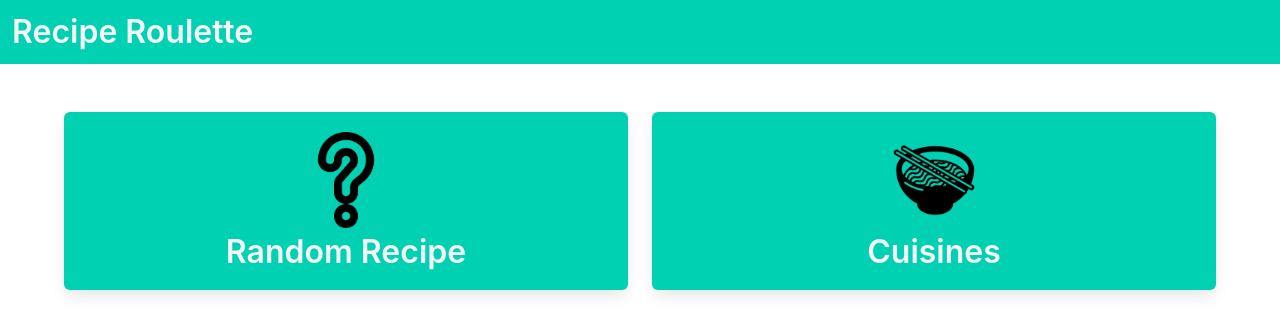
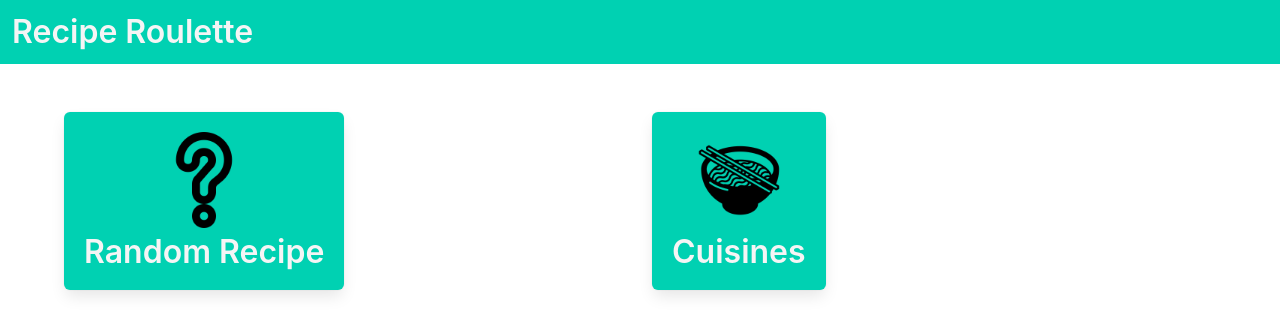
Before and after one commit to bengovernali/recipe-app, a React (Create React App) app: page / in a window 1280 px wide. Shown: the top 334 px of the page. Built offline with nearby package versions, Linux system fonts and the light colour scheme.

Commit message:
placed tiles within anchor tags to make the entire tile a clickable link. this caused the tiles to shrink on desktop but maintain previous behaviour on mobile/tablet.

```diff
--- a/src/components/home.js
+++ b/src/components/home.js
@@ -10,24 +10,25 @@ class Home extends Component {
         <div className="container">
           <div className="tile is-ancestor">
               <div className="tile is-parent">
+                <a href="/random">
                   <div className="tile is-child box has-background-primary has-text-centered">
                     <figure class="image is-96x96 is-inline-block" >
                       <img src={questionMark} alt="question mark" />
                     </figure>
-                  <a href="/random">
                       <p className="title has-text-light has-text-centered">Random Recipe</p>
+                  </div>
                 </a>
               </div>
-              </div>
               <div className="tile is-parent">
+                <a href="/cuisines">
                   <div className="tile is-child box has-background-primary has-text-centered">
                     <figure class="image is-96x96 is-inline-block" >
                       <img src={ramen} alt="ramen" />
                     </figure>
-                  <a href="/random">
                     <p className="title has-text-light has-text-centered">Cuisines</p>
+                </div>
                 </a>
-                </div>
+
               </div>
           </div>
         </div>
```
Lines whose indentation alone changed are shown as unchanged.
